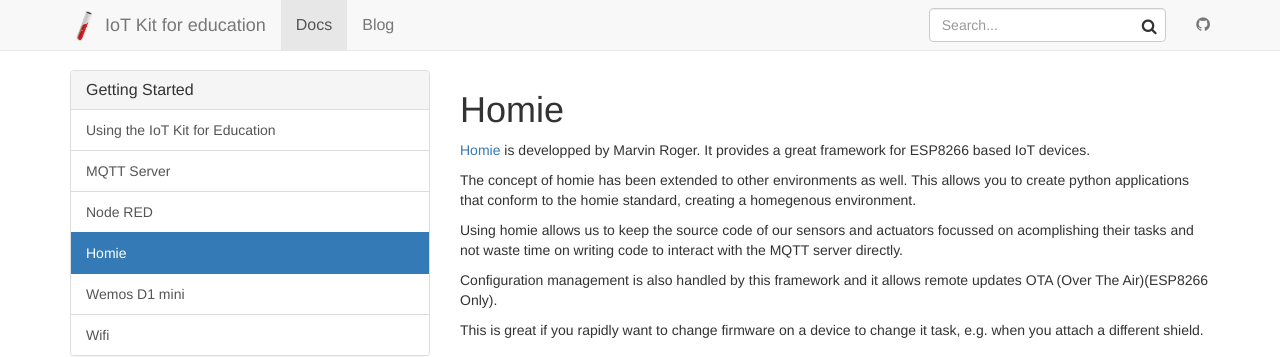
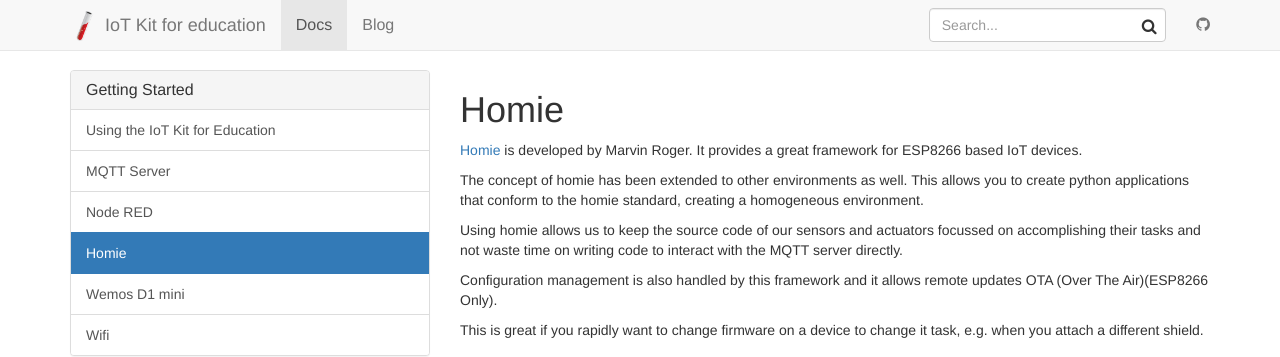
Before and after one commit to mverleun/IoT-Web, a Jekyll site: the page built from _docs/homie.md, in a window 1280 px wide. Shown: the top 357 px of the page. Built offline with Jekyll 4.4.1, drawn with Linux system fonts in a browser that asks for light colours; nearby versions of some CDN libraries.

Commit message:
Fixed typo's

```diff
--- a/_docs/homie.md
+++ b/_docs/homie.md
@@ -2,11 +2,11 @@
 title: Homie
 permalink: /docs/homie/
 ---
-[Homie](https://github.com/marvinroger/homie-esp8266/) is developped by Marvin Roger. It provides a great framework for ESP8266 based IoT devices.
+[Homie](https://github.com/marvinroger/homie-esp8266/) is developed by Marvin Roger. It provides a great framework for ESP8266 based IoT devices.
 
-The concept of homie has been extended to other environments as well. This allows you to create python applications that conform to the homie standard, creating a homegenous environment.
+The concept of homie has been extended to other environments as well. This allows you to create python applications that conform to the homie standard, creating a homogeneous environment.
 
-Using homie allows us to keep the source code of our sensors and actuators focussed on acomplishing their tasks and not waste time on writing code to interact with the MQTT server directly.
+Using homie allows us to keep the source code of our sensors and actuators focussed on accomplishing their tasks and not waste time on writing code to interact with the MQTT server directly.
 
 Configuration management is also handled by this framework and it allows remote updates OTA (Over The Air)(ESP8266 Only).
 
```
